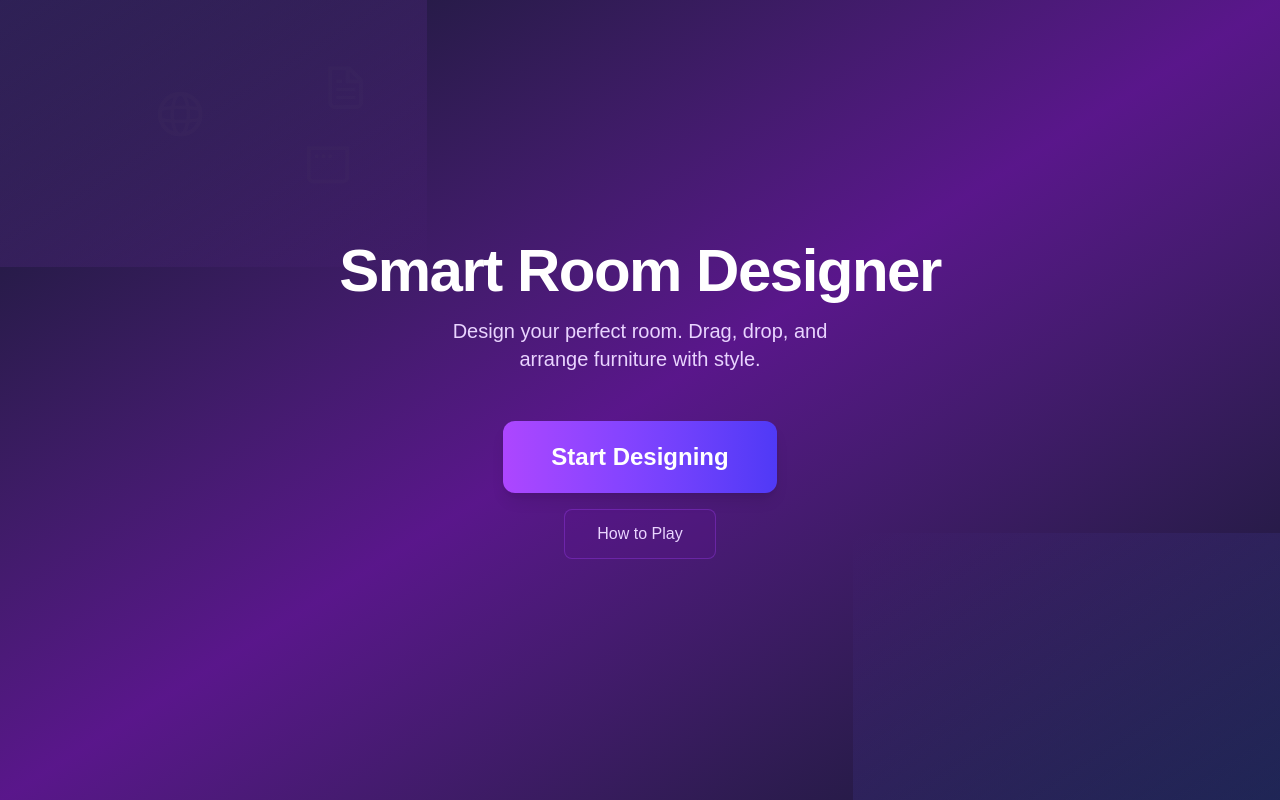
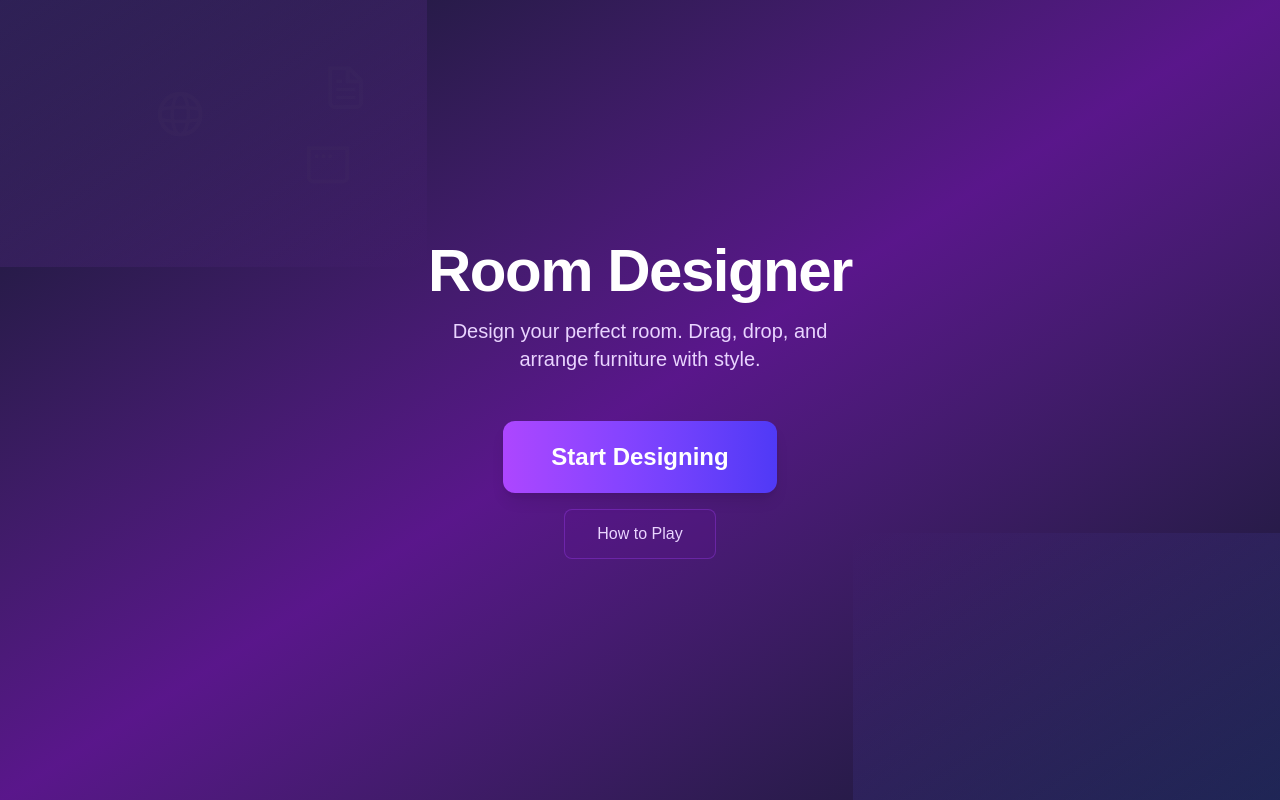
Before and after one commit to IamMoosa/smart-room-designer, a Next.js app: page / in a window 1280 px wide. Built offline with nearby package versions, Linux system fonts and the light colour scheme.

Commit message:
changed title

```diff
--- a/src/app/page.tsx
+++ b/src/app/page.tsx
@@ -60,7 +60,7 @@ export default function MenuPage() {
           className="text-center mb-12"
         >
           <h1 className="text-6xl font-bold text-white mb-4 tracking-tight">
-            Smart Room Designer
+            Room Designer
           </h1>
           <p className="text-xl text-purple-200 max-w-md mx-auto">
             Design your perfect room. Drag, drop, and arrange furniture with style.
```
